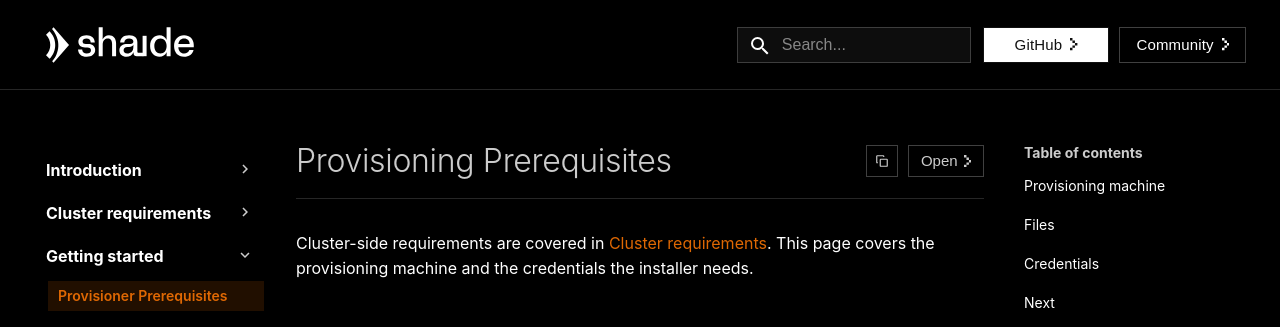
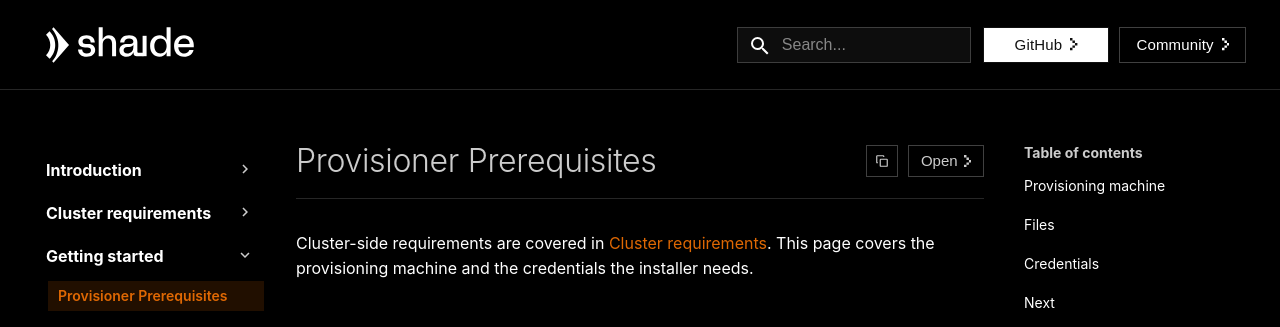
Before and after one commit to axem-solutions/shaide, an MkDocs documentation site: the page built from docs/getting-started/provisioning-prerequisites.md, in a window 1280 px wide and 900 px high. Shown: the top 327 px of the window. Built offline with MkDocs 1.6.1 and Material for MkDocs 9.7.7, drawn with Linux system fonts in a browser that asks for light colours; some web fonts are replaced; comment, search, counter and statistics services are not loaded.

Commit message:
docs: rename the prerequisites page to Provisioner Prerequisites
Signed-off-by: janosmurai <janos.murai@axem.dev>

```diff
--- a/docs/getting-started/provisioning-prerequisites.md
+++ b/docs/getting-started/provisioning-prerequisites.md
@@ -1,10 +1,10 @@
 ---
-title: "Provisioning Prerequisites"
+title: "Provisioner Prerequisites"
 description: "What the installer needs before you run it."
 weight: 10
 ---
 
-# Provisioning Prerequisites
+# Provisioner Prerequisites
 
 Cluster-side requirements are covered in
 [Cluster requirements](../cluster-requirements/overview.md). This page covers the
```
